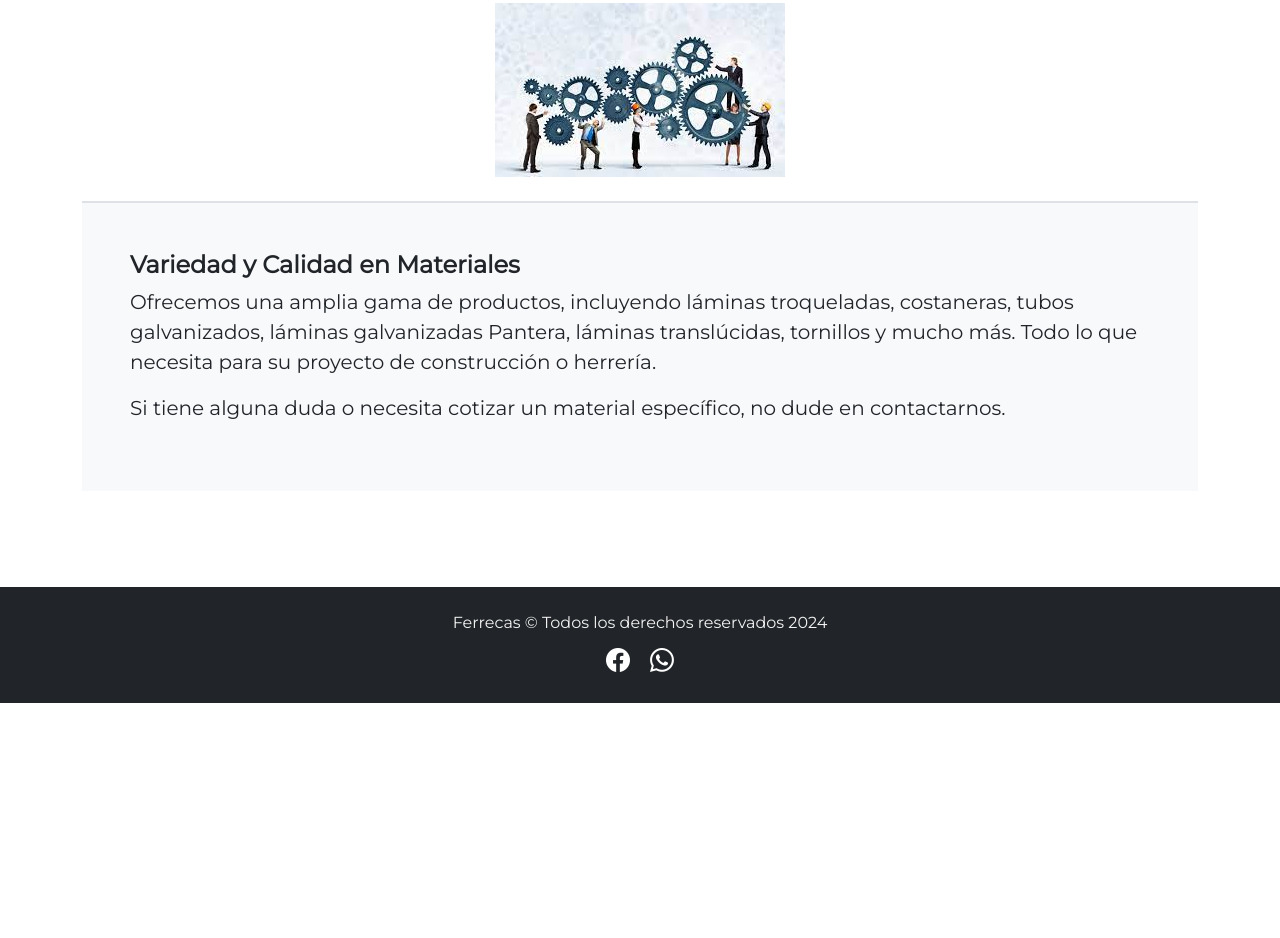
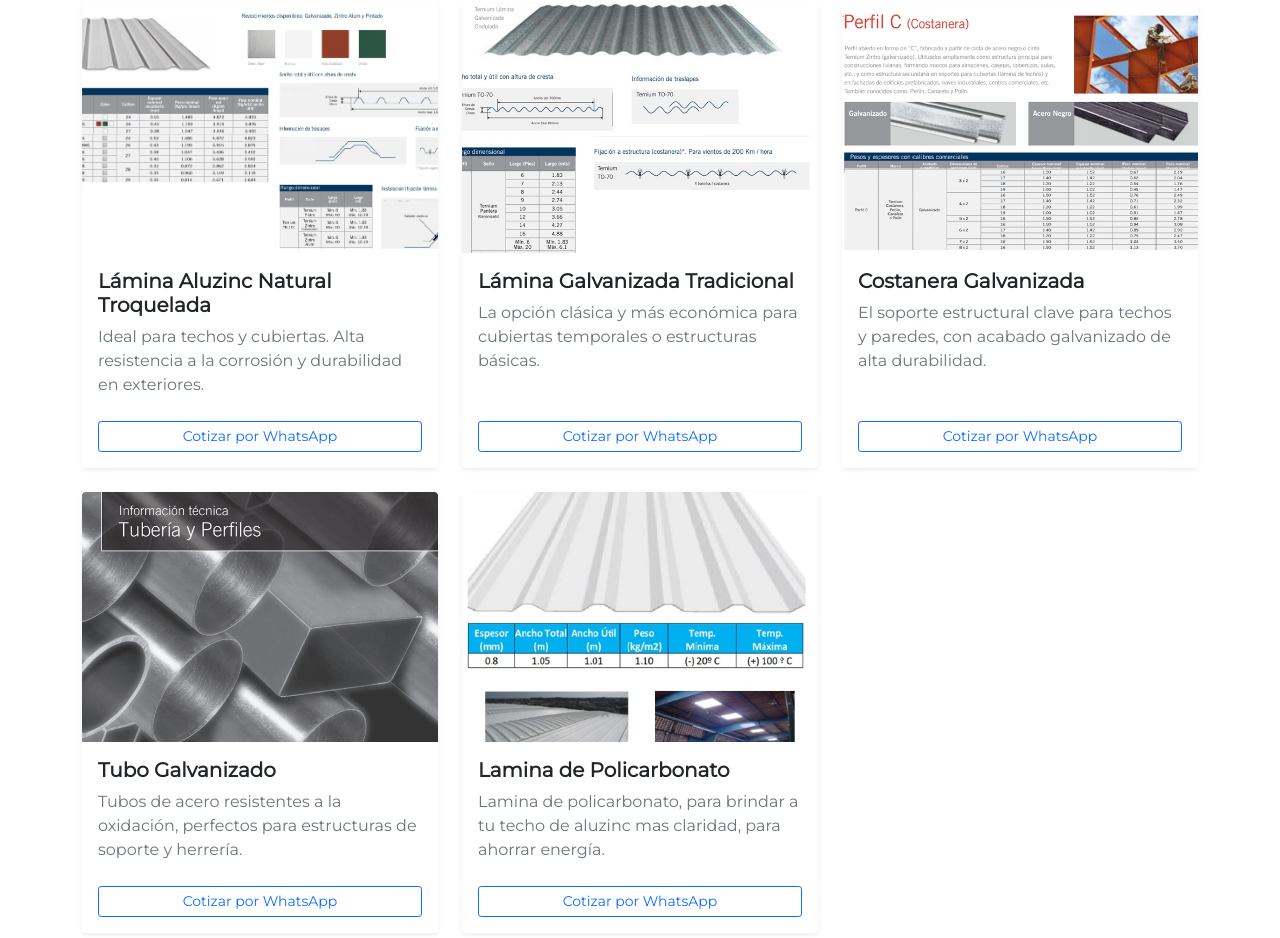
Before and after one commit to ferrerama/ferrecassa-app, a plain HTML site: page productos.html in a window 1280 px wide. Shown: the part 322-1260 px from the top of the page. Before the commit the page ends 1025 px from the top, so only its background shows below. Drawn offline with nearby package versions, Linux system fonts and the light colour scheme.

Commit message:
041020251122v4

```diff
--- a/productos.html
+++ b/productos.html
@@ -85,26 +85,107 @@
             </p>
         </div>
 
-        <div class="mt-2 text-center">
-            <img class="img-fluid mb-4" src="./img/equipo.jpeg" alt="Inventario de Productos">
-        </div>
+        <!-- FILA DE PRODUCTOS (Usa Grid de Bootstrap: 1 columna en móvil, 2 en tablet, 3 en desktop) -->
+        <div class="row row-cols-1 row-cols-sm-2 row-cols-lg-3 g-4">
 
-        <div id="local" class="border-top border-2 p-5 bg-light">
-            <div class="texto-ubicacion w-75 mx-auto">
-                <div class="whapper">
-                    <h2 class="fs-4 fw-bold">Variedad y Calidad en Materiales</h2>
-                    <p class="fs-5 text-body">
-                      Ofrecemos una amplia gama de productos, incluyendo láminas troqueladas, costaneras, tubos galvanizados,
-                      láminas galvanizadas Pantera, láminas translúcidas, tornillos y mucho más. Todo lo que necesita para su proyecto
-                      de construcción o herrería.
-                    </p>
-                    <p class="fs-5 text-body">
-                      Si tiene alguna duda o necesita cotizar un material específico, no dude en contactarnos.
-                    </p>
+            <!-- INICIO TARJETA DE PRODUCTO 1 -->
+            <div class="col">
+                <div class="card h-100 shadow-sm border-0 rounded-4 overflow-hidden product-card">
+                    <!-- RUTA: ./img/LaminaAluzincTroquelada.jpg -->
+                    <img src="./img/LaminaAluzincTroquelada.jpg" class="card-img-top" alt="Lamina Aluzinc Natural Troquelada" style="height: 250px; object-fit: cover;">
+                    <div class="card-body d-flex flex-column">
+                        <h5 class="card-title fw-bold text-dark">Lámina Aluzinc Natural Troquelada</h5>
+                        <p class="card-text text-secondary flex-grow-1">
+                            Ideal para techos y cubiertas. Alta resistencia a la corrosión y durabilidad en exteriores.
+                        </p>
+                        <!-- WHATSAPP ACTUALIZADO: Enlace directo wa.me con texto prellenado -->
+                        <a href="https://wa.me/50239912120?text=Hola,%20me%20interesa%20cotizar%20la%20L%C3%A1mina%20Aluzinc%20Natural%20Troquelada.%20%C2%BFMe%20pueden%20ayudar?" target="_blank" class="btn btn-outline-primary btn-sm mt-2">
+                            Cotizar por WhatsApp
+                        </a>
+                    </div>
                 </div>
             </div>
+            <!-- FIN TARJETA DE PRODUCTO 1 -->
+
+            <!-- INICIO TARJETA DE PRODUCTO 2 -->
+            <div class="col">
+                <div class="card h-100 shadow-sm border-0 rounded-4 overflow-hidden product-card">
+                    <!-- RUTA: ./img/LaminaGalvanizadaTradicional.jpg -->
+                    <img src="./img/LaminaGalvanizadaTradicional.jpg" class="card-img-top" alt="Lamina Galvanizada Tradicional" style="height: 250px; object-fit: cover;">
+                    <div class="card-body d-flex flex-column">
+                        <h5 class="card-title fw-bold text-dark">Lámina Galvanizada Tradicional</h5>
+                        <p class="card-text text-secondary flex-grow-1">
+                            La opción clásica y más económica para cubiertas temporales o estructuras básicas.
+                        </p>
+                        <!-- WHATSAPP ACTUALIZADO: Enlace directo wa.me con texto prellenado -->
+                        <a href="https://wa.me/50239912120?text=Hola,%20me%20interesa%20cotizar%20la%20L%C3%A1mina%20Galvanizada%20Tradicional.%20%C2%BFMe%20pueden%20ayudar?" target="_blank" class="btn btn-outline-primary btn-sm mt-2">
+                            Cotizar por WhatsApp
+                        </a>
+                    </div>
+                </div>
+            </div>
+            <!-- FIN TARJETA DE PRODUCTO 2 -->
+
+            <!-- INICIO TARJETA DE PRODUCTO 3 -->
+            <div class="col">
+                <div class="card h-100 shadow-sm border-0 rounded-4 overflow-hidden product-card">
+                    <!-- RUTA: ./img/CostaneraGalvanizada.jpg -->
+                    <img src="./img/CostaneraGalvanizada.jpg" class="card-img-top" alt="Costanera Galvanizada" style="height: 250px; object-fit: cover;">
+                    <div class="card-body d-flex flex-column">
+                        <h5 class="card-title fw-bold text-dark">Costanera Galvanizada</h5>
+                        <p class="card-text text-secondary flex-grow-1">
+                            El soporte estructural clave para techos y paredes, con acabado galvanizado de alta durabilidad.
+                        </p>
+                        <!-- WHATSAPP ACTUALIZADO: Enlace directo wa.me con texto prellenado -->
+                        <a href="https://wa.me/50239912120?text=Hola,%20me%20interesa%20cotizar%20la%20Costanera%20Galvanizada.%20%C2%BFMe%20pueden%20ayudar?" target="_blank" class="btn btn-outline-primary btn-sm mt-2">
+                            Cotizar por WhatsApp
+                        </a>
+                    </div>
+                </div>
+            </div>
+            <!-- FIN TARJETA DE PRODUCTO 3 -->
+
+            <!-- INICIO TARJETA DE PRODUCTO 4 -->
+            <div class="col">
+                <div class="card h-100 shadow-sm border-0 rounded-4 overflow-hidden product-card">
+                    <!-- RUTA: ./img/TuboGalvanizado.jpg -->
+                    <img src="./img/TuboGalvanizado.jpg" class="card-img-top" alt="Tubo Galvanizado" style="height: 250px; object-fit: cover;">
+                    <div class="card-body d-flex flex-column">
+                        <h5 class="card-title fw-bold text-dark">Tubo Galvanizado</h5>
+                        <p class="card-text text-secondary flex-grow-1">
+                            Tubos de acero resistentes a la oxidación, perfectos para estructuras de soporte y herrería.
+                        </p>
+                        <!-- WHATSAPP ACTUALIZADO: Enlace directo wa.me con texto prellenado -->
+                        <a href="https://wa.me/50239912120?text=Hola,%20me%20interesa%20cotizar%20el%20Tubo%20Galvanizado.%20%C2%BFMe%20pueden%20ayudar?" target="_blank" class="btn btn-outline-primary btn-sm mt-2">
+                            Cotizar por WhatsApp
+                        </a>
+                    </div>
+                </div>
+            </div>
+            <!-- FIN TARJETA DE PRODUCTO 4 -->
+
+            <!-- INICIO TARJETA DE PRODUCTO 5 -->
+            <div class="col">
+                <div class="card h-100 shadow-sm border-0 rounded-4 overflow-hidden product-card">
+                    <!-- RUTA: ./img/TuboGalvanizado.jpg -->
+                    <img src="./img/LaminaPolicarbonato.jpg" class="card-img-top" alt="Lamina de policarbonato" style="height: 250px; object-fit: cover;">
+                    <div class="card-body d-flex flex-column">
+                        <h5 class="card-title fw-bold text-dark">Lamina de Policarbonato</h5>
+                        <p class="card-text text-secondary flex-grow-1">
+                            Lamina de policarbonato, para brindar a tu techo de aluzinc mas claridad, para ahorrar energía.
+                        </p>
+                        <!-- WHATSAPP ACTUALIZADO: Enlace directo wa.me con texto prellenado -->
+                        <a href="https://wa.me/50239912120?text=Hola,%20me%20interesa%20cotizar%20el%20Tubo%20Galvanizado.%20%C2%BFMe%20pueden%20ayudar?" target="_blank" class="btn btn-outline-primary btn-sm mt-2">
+                            Cotizar por WhatsApp
+                        </a>
+                    </div>
+                </div>
+            </div>
+            <!-- FIN TARJETA DE PRODUCTO 5 -->
+
         </div>
-      </section>
+        <!-- FIN FILA DE PRODUCTOS -->
+
     </main>
 
     <!-- ============================================== -->
```
